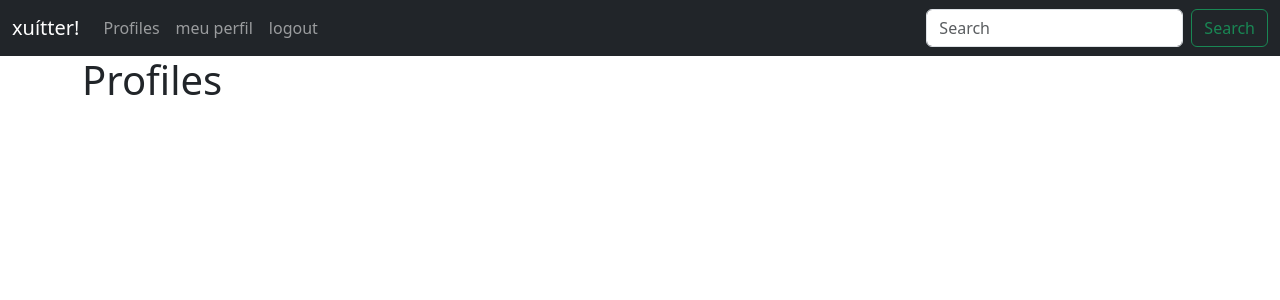
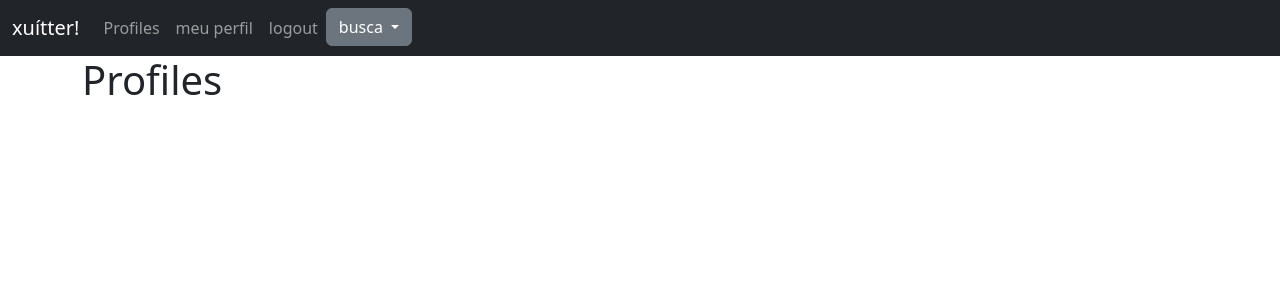
Before and after one commit to k-lila/socialmedia, a Django app: page /profiles/ in a window 1280 px wide. Shown: the top 300 px of the page. Run offline with Django 5.2, Linux system fonts and the light colour scheme; the visitor is signed in with stand-in values (Sample User, id 1); data comes from the database, SQL or seed files in the repository.

Commit message:
modifications

```diff
--- a/xuitter/templates/base.html
+++ b/xuitter/templates/base.html
@@ -6,10 +6,6 @@
     <title>xuítter!</title>
     <link href="https://cdn.jsdelivr.net/npm/bootstrap@5.3.3/dist/css/bootstrap.min.css" rel="stylesheet" integrity="sha384-QWTKZyjpPEjISv5WaRU9OFeRpok6YctnYmDr5pNlyT2bRjXh0JMhjY6hW+ALEwIH" crossorigin="anonymous">
     <link rel="stylesheet" href="https://fonts.googleapis.com/css2?family=Material+Symbols+Outlined:opsz,wght,FILL,GRAD@20..48,100..700,0..1,-50..200" />
-
-    <!-- <link rel="stylesheet" href="https://fonts.googleapis.com/css2?family=Material+Symbols+Outlined:opsz,wght,FILL,GRAD@24,400,0,0" /> -->
-
-
 </head>
 <body>
     {% include 'navbar.html' %}
--- a/xuitter/templates/login.html
+++ b/xuitter/templates/login.html
@@ -14,7 +14,10 @@
         <div class="mb-3">
             <input type="password" class="form-control" name="password" placeholder="senha">
         </div>
-        <button type="submit" class="btn btn-secondary">login</button>
+        <div class="d-flex" style="justify-content: space-between;">
+            <button type="submit" class="btn btn-secondary">login</button>
+            <a href="{% url 'register' %}" class="btn btn-secondary">cadastrar</a>
+        </div>
     </form>
 </div>
 {% endif %}
--- a/xuitter/templates/navbar.html
+++ b/xuitter/templates/navbar.html
@@ -32,16 +32,22 @@
                     <a class="nav-link" href="{% url 'login' %}">login</a>
                 </li>
                 {% endif %}
+                <li class="nav-item">
+                    <div class="dropdown">
+                        <a class="btn btn-secondary dropdown-toggle" href="#" role="button" data-bs-toggle="dropdown" aria-expanded="false">
+                            busca
+                        </a>
+                        <ul class="dropdown-menu">
+                            <li>
+                                <a class="dropdown-item text-dark" href="{% url 'search' %}">posts</a>
+                            </li>
+                            <li>
+                                <a class="dropdown-item text-dark" href="{% url 'search_user' %}">perfis</a>
+                            </li>
                         </ul>
-            <form class="d-flex" role="search">
-                <input
-                    class="form-control me-2"
-                    type="search"
-                    placeholder="Search"
-                    aria-label="Search"
-                />
-                <button class="btn btn-outline-success" type="submit">Search</button>
-        </form>
+                    </div>
+                </li>
+            </ul>
         </div>
     </div>
 </nav>
--- a/xuitter/templates/profile_list.html
+++ b/xuitter/templates/profile_list.html
@@ -8,17 +8,31 @@
 {% for profile in profiles %}
     <div class="card mb-3" style="max-width: 540px;">
         <div class="row g-0">
-            <div class="col-md-4">
+            <div class="col-md-3">
                 {% if profile.profile_image %}
-                <img src="{{ profile.profile_image.url }}" style="max-width: 150px; max-height: 150px" class="img-fluid rounded-start" alt="Profile picture">
+                <img src="{{ profile.profile_image.url }}" style="max-width: 100px; max-height: 100px" class="img-fluid rounded-start" alt="Profile picture">
                 {% else %}
-                <img src="{% static 'images/default_user.png' %}" class="img-fluid rounded-start" alt="Profile picture">
+                <img src="{% static 'images/default_user.png' %}" style="max-width: 100px; max-height: 100px" class="img-fluid rounded-start" alt="Profile picture">
                 {% endif %}
             </div>
-            <div class="col-md-8">
+            <div class="col-md-9 d-flex" style="align-items: center;">
                 <div class="card-body">
-                    <h5 class="card-title">{{ profile.user.username }}</h5>
-                    <p class="card-text"><a href="{% url 'profile' profile.user.id %}">@{{ profile.user.username|lower }}</a></p>
+                    <h5 class="card-title d-flex" style="justify-content: space-between;">
+                        <a href="{% url 'profile' profile.user.id %}">@{{ profile.user.username }}</a>
+                        {% if profile.id in followed_ids %}
+                        <a href="{% url 'unfollow' profile.user.id %}" class="btn btn-outline-danger" style="display: flex; justify-content: center; align-items: center; width: 1.5em; height: 1.5em;">
+                            <i class="material-symbols-outlined" style="font-size: 1em;">
+                                remove
+                            </i>
+                        </a>
+                        {% else %}
+                        <a href="{% url 'follow' profile.user.id %}" class="btn btn-outline-success" style="display: flex; justify-content: center; align-items: center; width: 1.5em; height: 1.5em;">
+                            <i class="material-symbols-outlined" style="font-size: 1em;">
+                                add
+                            </i>
+                        </a>
+                        {% endif %}
+                    </h5>
                     <p class="card-text"><small class="text-body-secondary">Last updated {{ profile.date_modified }}</small></p>
                 </div>
             </div>
--- a/xuitter/urls.py
+++ b/xuitter/urls.py
@@ -5,10 +5,17 @@ urlpatterns = [
     path("", home, name="home"),
     path("profiles/", profile_list, name="profiles"),
     path("profile/<int:pk>", profile, name="profile"),
+    path("profile/followers/<int:pk>", followers, name="followers"),
+    path("profile/follows/<int:pk>", follows, name="follows"),
     path("login/", user_login, name="login"),
     path("logout/", user_logout, name="logout"),
     path("register/", register_user, name="register"),
     path("update_user/", update_user, name="update_user"),
     path("post_like/<int:pk>", post_like, name="post_like"),
     path("post/<int:pk>", post, name="post"),
+    path("unfollow/<int:pk>", unfollow, name="unfollow"),
+    path("follow/<int:pk>", follow, name="follow"),
+    path("delete_post/<int:pk>", delete_post, name="delete_post"),
+    path("search/", search, name="search"),
+    path("search_user/", search_user, name="search_user"),
 ]
--- a/xuitter/views/profile.py
+++ b/xuitter/views/profile.py
@@ -17,5 +17,5 @@ def profile(request, pk):
             current_user_profile.save()
         return render(request, "profile.html", {"profile": profile, "posts": posts})
     else:
-        messages.success(request, ("Você precisa estar logado para continuar"))
+        messages.success(request, ("você precisa estar logado para continuar"))
         return redirect("home")
--- a/xuitter/views/profile_list.py
+++ b/xuitter/views/profile_list.py
@@ -6,7 +6,12 @@ from ..models import Profile
 def profile_list(request):
     if request.user.is_authenticated:
         profiles = Profile.objects.exclude(user=request.user)
-        return render(request, "profile_list.html", {"profiles": profiles})
+        followed_ids = request.user.profile.follows.values_list("id", flat=True)
+        return render(
+            request,
+            "profile_list.html",
+            {"profiles": profiles, "followed_ids": followed_ids},
+        )
     else:
         messages.success(request, ("Você precisa estar logado para continuar"))
         return redirect("home")
```
Also changed, not shown: xuitter/templates/profile.html (+41 -7 lines), xuitter/views/__init__.py (+7 -0 lines), xuitter/views/home.py (+8 -4 lines). Lines whose indentation alone changed are shown as unchanged.
